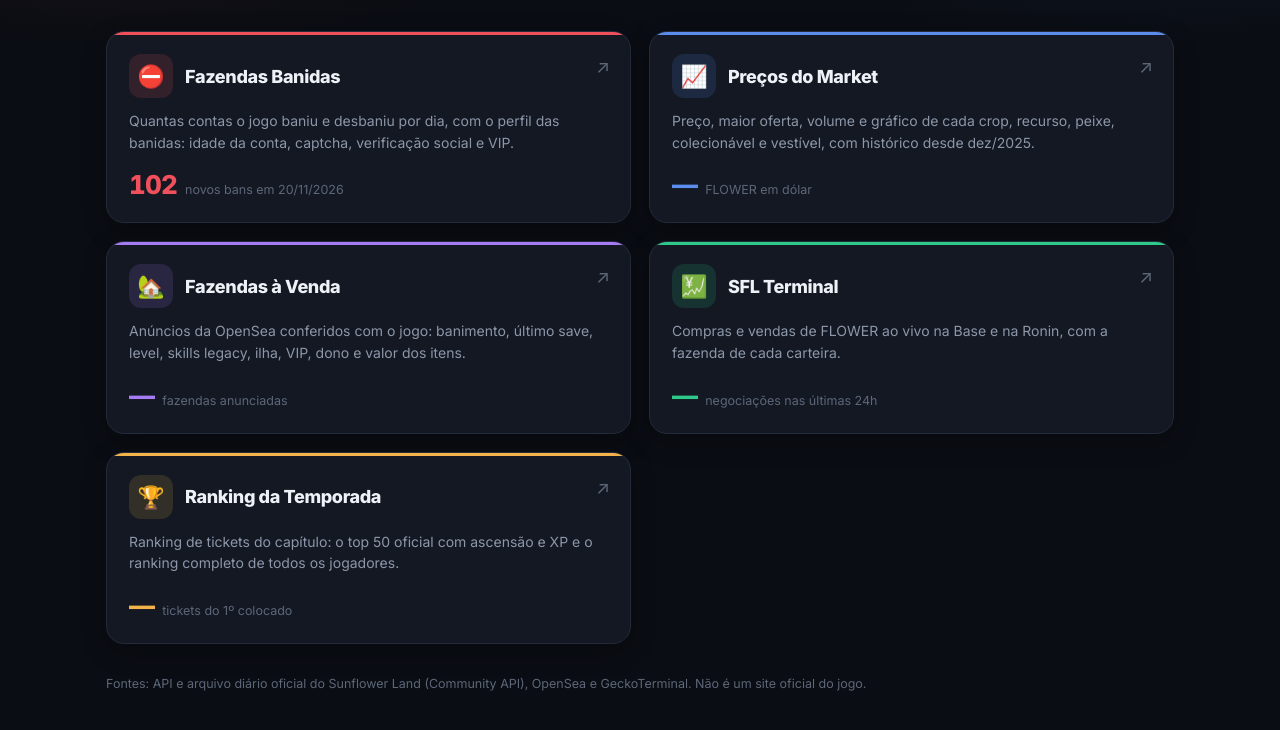
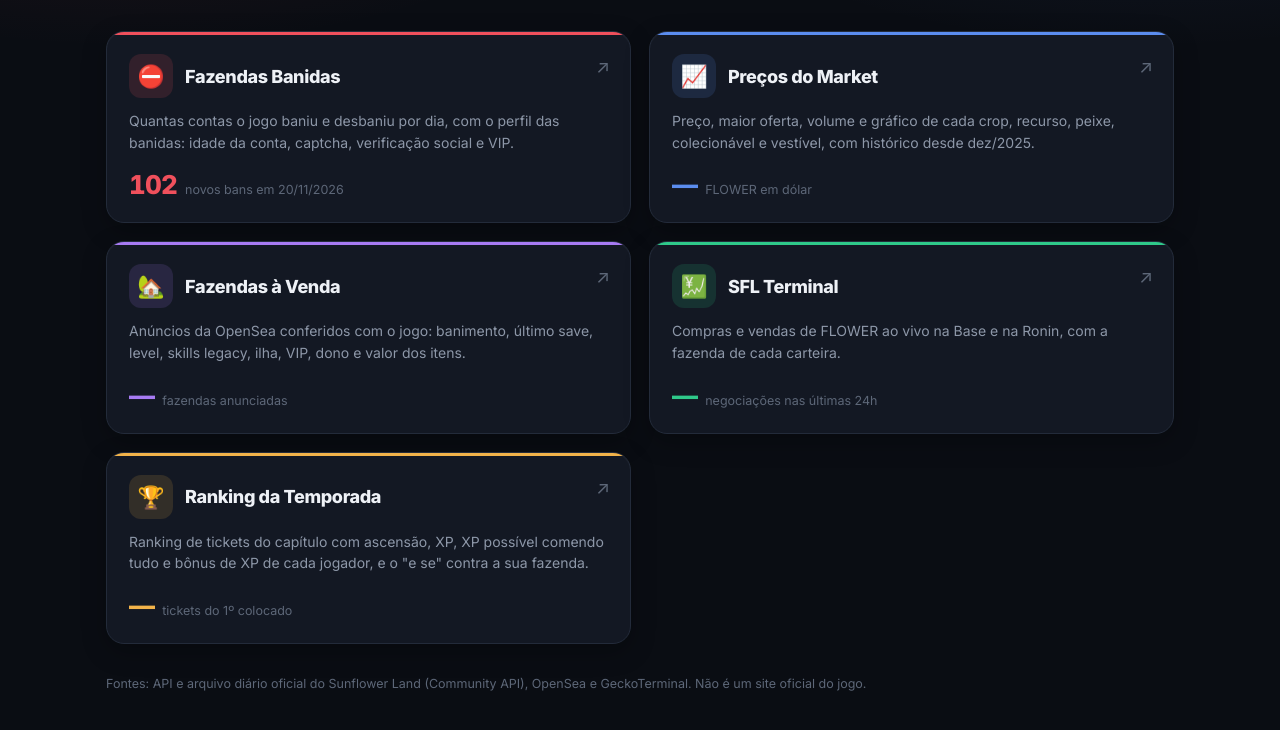
Before and after one commit to pikachupus/pikachupus.github.io, a plain HTML site: page docs/index.html in a window 1280 px wide. Shown: the part 118-848 px from the top of the page. Drawn offline with Linux system fonts and the light colour scheme; no server answers.

Commit message:
Inicio: texto do cartao do ranking

```diff
--- a/docs/index.html
+++ b/docs/index.html
@@ -66,7 +66,7 @@
       <div class="stat"><b id="s-sfl">—</b><span id="s-sfl-l">negociações nas últimas 24h</span></div></a>
     <a class="card" href="ranking/" style="--c:var(--rank)"><span class="seta">↗</span>
       <div class="top"><div class="ico">🏆</div><h2>Ranking da Temporada</h2></div>
-      <p>Ranking de tickets do capítulo: o top 50 oficial com ascensão e XP e o ranking completo de todos os jogadores.</p>
+      <p>Ranking de tickets do capítulo com ascensão, XP, XP possível comendo tudo e bônus de XP de cada jogador, e o "e se" contra a sua fazenda.</p>
       <div class="stat"><b id="s-rank">—</b><span id="s-rank-l">tickets do 1º colocado</span></div></a>
   </div>
   <footer>Fontes: API e arquivo diário oficial do Sunflower Land (Community API), OpenSea e GeckoTerminal. Não é um site oficial do jogo.</footer>
```
